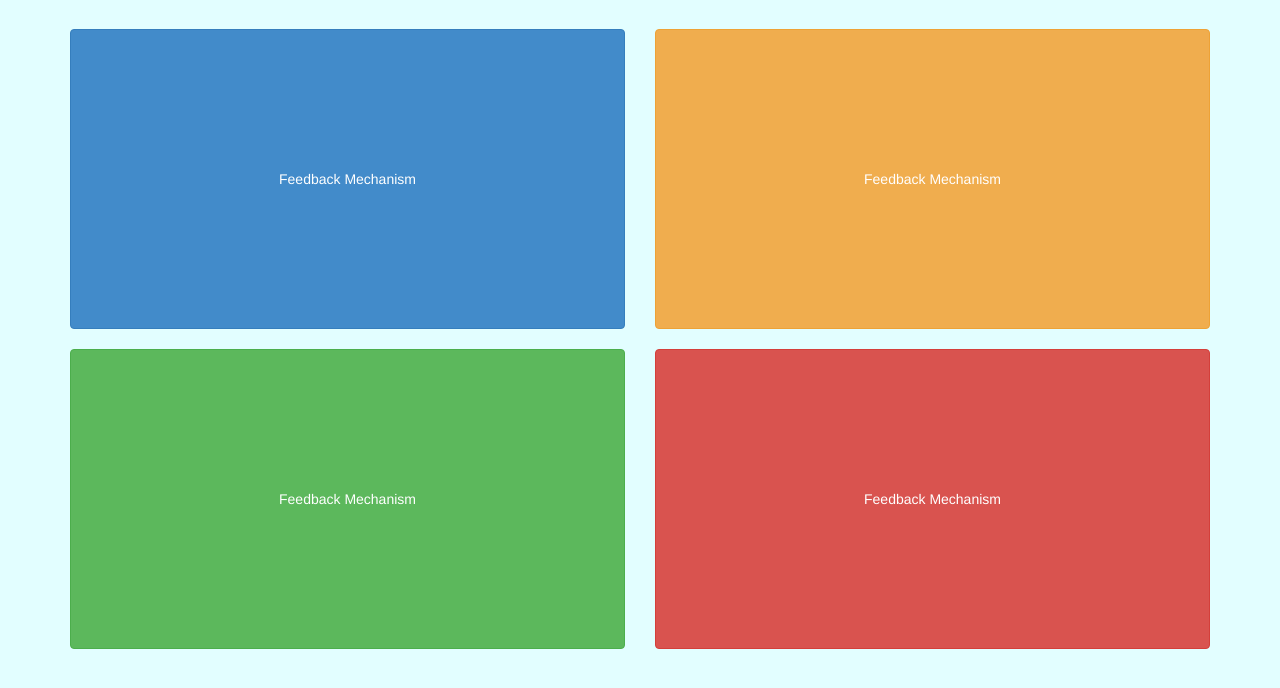
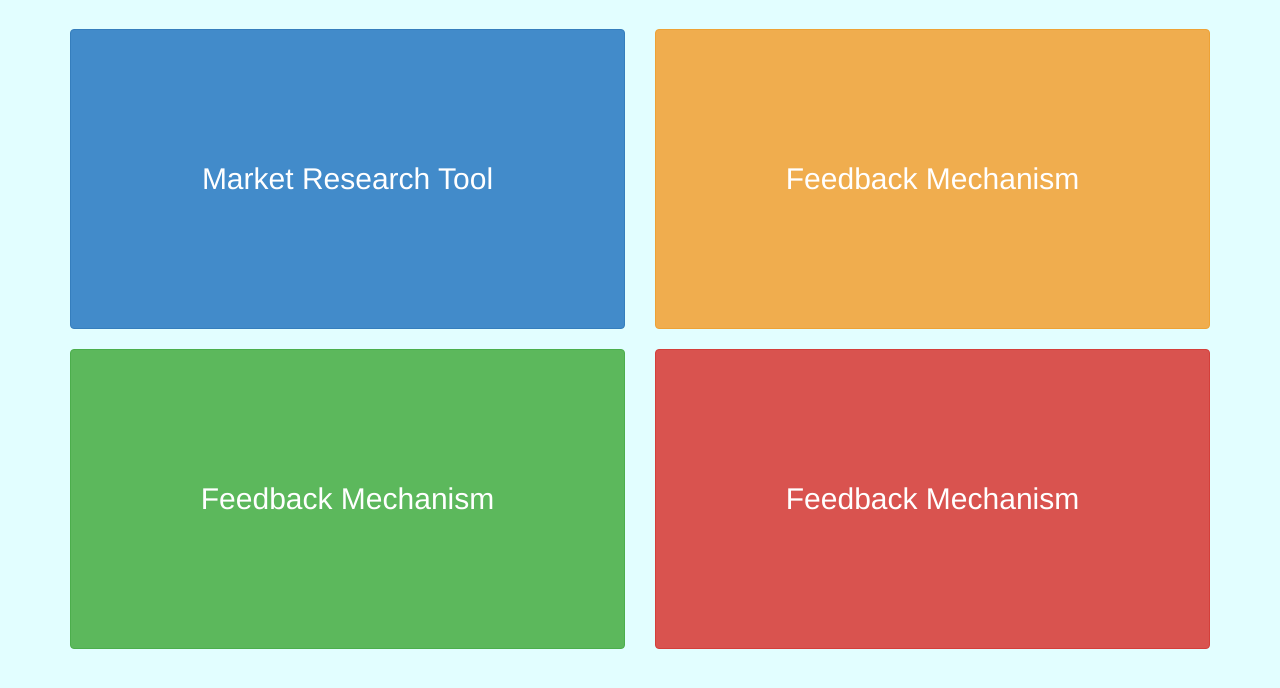
Before and after one commit to clrke/procuraga, a Django app: page / in a window 1280 px wide. Shown: the part 51-739 px from the top of the page. Run offline with Django 3.2, Linux system fonts and the light colour scheme; some libraries are stand-ins or nearby versions.

Commit message:
Enlarge button font at homepage

```diff
--- a/opportunities/templates/index.html
+++ b/opportunities/templates/index.html
@@ -15,19 +15,19 @@
 {% block content %}
 	<div class="row">
 		<div class="col-xs-6">
-			<button class="btn btn-primary btn-block" style="height:300px">Feedback Mechanism</button>
+			<button class="btn btn-primary btn-block" style="height:300px; font-size: 30px;">Market Research Tool</button>
 		</div>
 		<div class="col-xs-6">
-			<button class="btn btn-warning btn-block" style="height:300px">Feedback Mechanism</button>
+			<button class="btn btn-warning btn-block" style="height:300px; font-size: 30px;">Feedback Mechanism</button>
 		</div>
 	</div>
 	<br>
 	<div class="row">
 		<div class="col-xs-6">
-			<button class="btn btn-success btn-block" style="height:300px">Feedback Mechanism</button>
+			<button class="btn btn-success btn-block" style="height:300px; font-size: 30px;">Feedback Mechanism</button>
 		</div>
 		<div class="col-xs-6">
-			<button class="btn btn-danger btn-block" style="height:300px">Feedback Mechanism</button>
+			<button class="btn btn-danger btn-block" style="height:300px; font-size: 30px;">Feedback Mechanism</button>
 		</div>
 	</div>
 {% endblock %}
```
